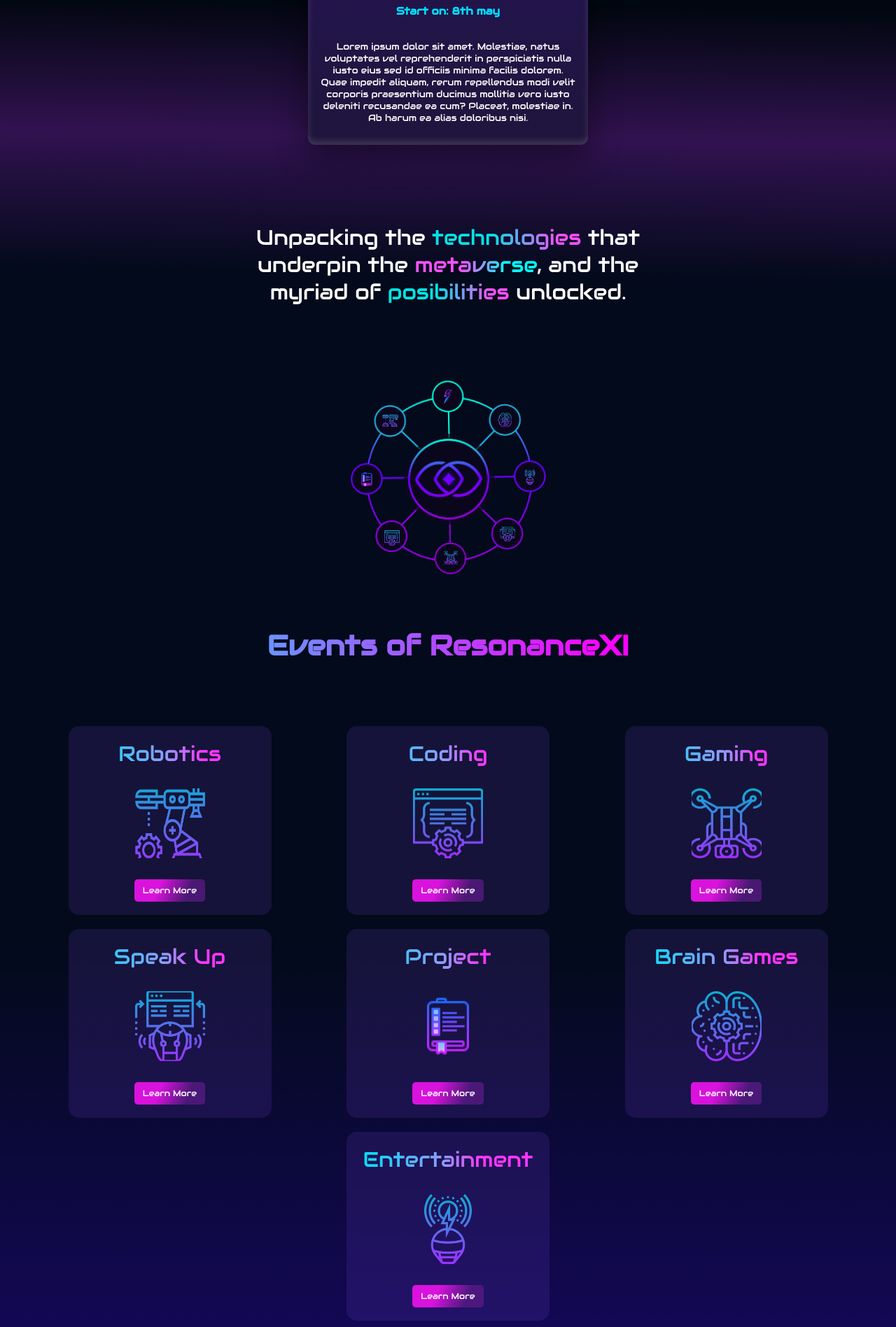
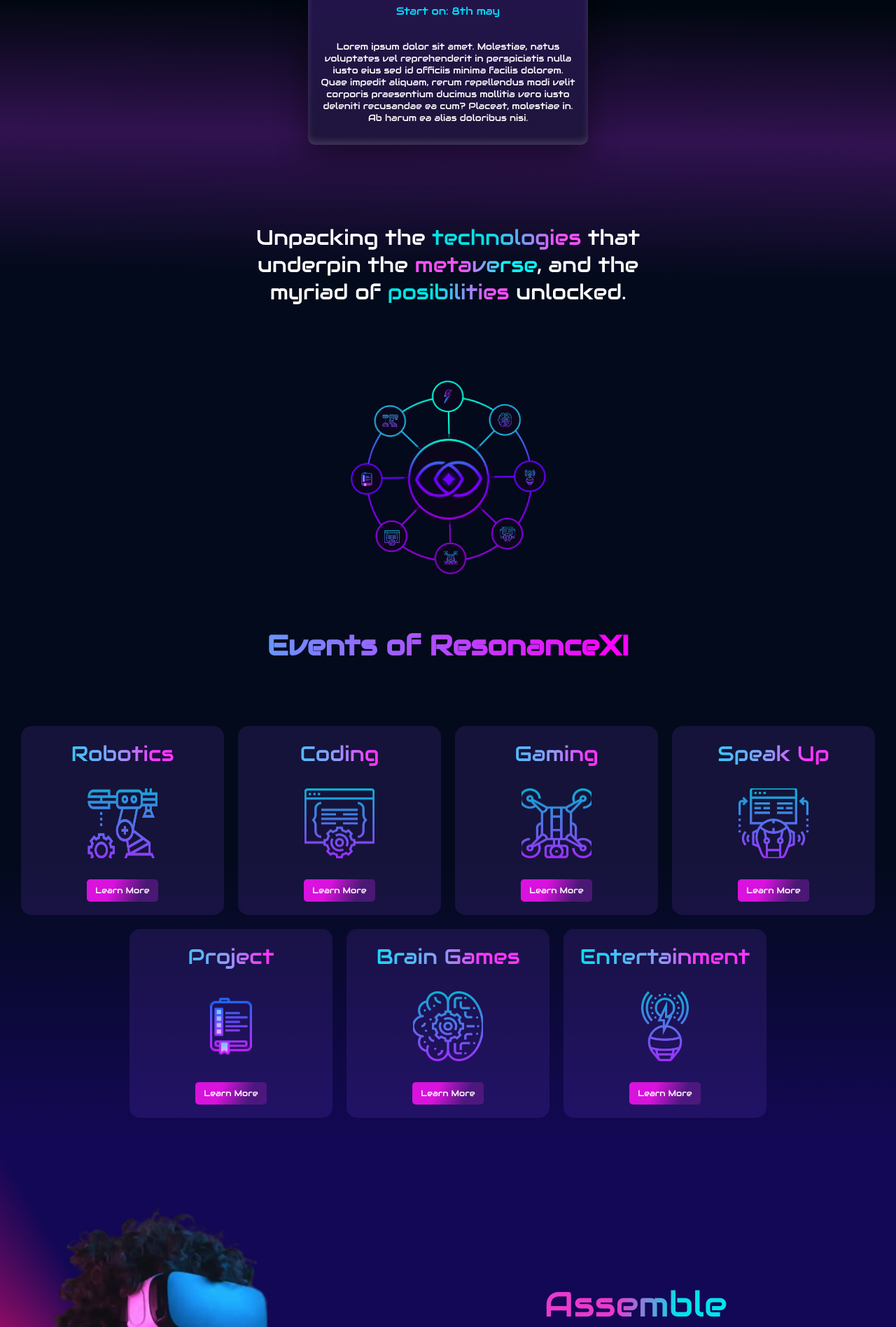
Before and after one commit to detronetdip/resonence, a PHP site: page / in a window 1280 px wide. Shown: the part 900-2797 px from the top of the page at 70% size. Run offline with PHP 8.4, Linux system fonts and the light colour scheme.

Commit message:
events grid to flex

```diff
--- a/assets/css/_main.scss
+++ b/assets/css/_main.scss
@@ -98,6 +98,7 @@
           padding-bottom: 2rem;
           margin-top: 0.5rem;
           font-size: 1.5rem;
+          font-weight: 500;
           color: $lightblue;
           text-align: center;
         }
@@ -147,9 +148,9 @@
       padding-top: 7rem;
     }
     .cardcontainer {
-      display: grid;
-      grid-template-columns: auto auto auto;
-      justify-content: space-evenly;
+      display: flex;
+      //grid-template-columns: auto auto auto;
+      justify-content: center;
       margin-top: 8rem;
       .scardcontainer {
         height: 27rem;
@@ -179,9 +180,9 @@
       }
     }
     .cardcontainer2 {
-      display: grid;
-      grid-template-columns: auto;
-      justify-content: space-around;
+      display: flex;
+      //grid-template-columns: auto;
+      justify-content: center;
       .scardcontainer {
         height: 27rem;
         width: 29rem;
--- a/assets/css/style.css
+++ b/assets/css/style.css
@@ -223,6 +223,7 @@ i {
   padding-bottom: 2rem;
   margin-top: 0.5rem;
   font-size: 1.5rem;
+  font-weight: 500;
   color: #00e0ff;
   text-align: center;
 }
@@ -308,13 +309,12 @@ i {
 }
 
 .maincontainer .events .cardcontainer {
-  display: -ms-grid;
-  display: grid;
-  -ms-grid-columns: auto auto auto;
-      grid-template-columns: auto auto auto;
-  -webkit-box-pack: space-evenly;
-      -ms-flex-pack: space-evenly;
-          justify-content: space-evenly;
+  display: -webkit-box;
+  display: -ms-flexbox;
+  display: flex;
+  -webkit-box-pack: center;
+      -ms-flex-pack: center;
+          justify-content: center;
   margin-top: 8rem;
 }
 
@@ -370,12 +370,12 @@ i {
 }
 
 .maincontainer .events .cardcontainer2 {
-  display: -ms-grid;
-  display: grid;
-  -ms-grid-columns: auto;
-      grid-template-columns: auto;
-  -ms-flex-pack: distribute;
-      justify-content: space-around;
+  display: -webkit-box;
+  display: -ms-flexbox;
+  display: flex;
+  -webkit-box-pack: center;
+      -ms-flex-pack: center;
+          justify-content: center;
 }
 
 .maincontainer .events .cardcontainer2 .scardcontainer {
--- a/index.html
+++ b/index.html
@@ -124,6 +124,9 @@
                 <button>Learn More</button>
               </div>
             </div>
+
+          </div>
+          <div class="cardcontainer2">
             <div class="scardcontainer">
               <h4>Project</h4>
               <div class="imgdiv">
@@ -142,8 +145,6 @@
                 <button>Learn More</button>
               </div>
             </div>
-          </div>
-          <div class="cardcontainer2">
             <div class="scardcontainer">
               <h4>Entertainment</h4>
               <div class="imgdiv">
```
Also changed, not shown: 1 other file.
